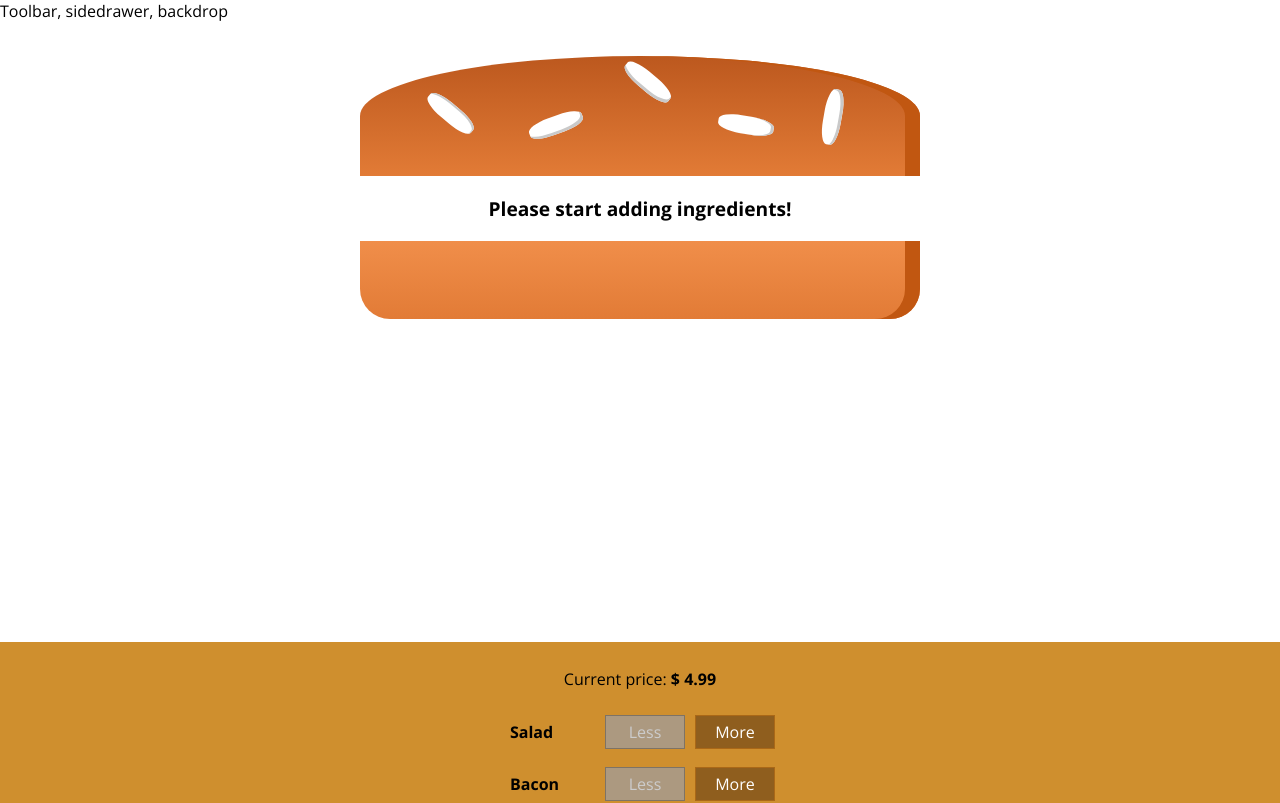
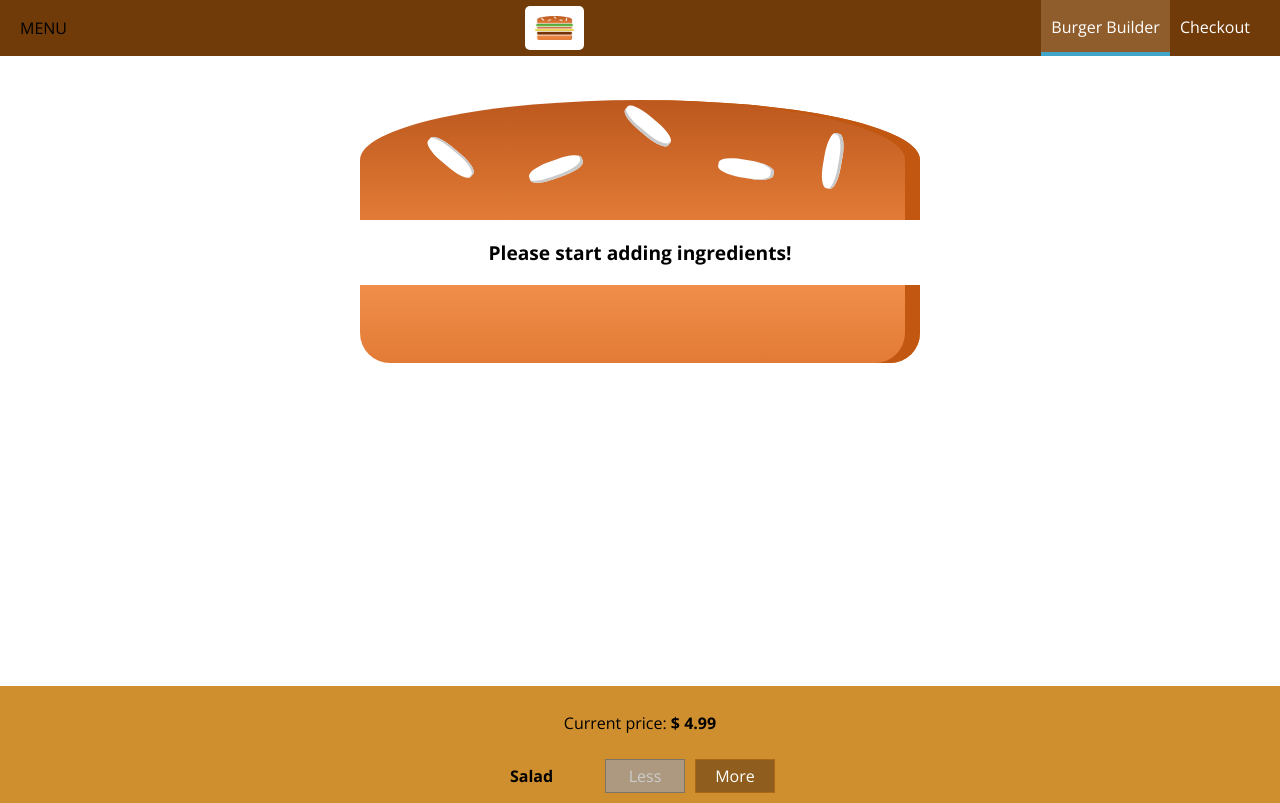
Before and after one commit to gonstoll/burger-builder-app, a React (Create React App) app: page / in a window 1280 px wide. Shown: the top 803 px of the page. Built offline with nearby package versions, Linux system fonts and the light colour scheme.

Commit message:
Toolbar added

```diff
--- a/src/components/Layout/Layout.js
+++ b/src/components/Layout/Layout.js
@@ -2,10 +2,11 @@
 
 import classes from './Layout.module.css';
 import Aux from './../../hoc/Aux';
+import Toolbar from './../Navigation/Toolbar/Toolbar';
 
 const layout = props => (
     <Aux>
-        <div>Toolbar, sidedrawer, backdrop</div>
+        <Toolbar />
         <main className={classes.Content}>
             {props.children}
         </main>
--- a/src/components/Layout/Layout.module.css
+++ b/src/components/Layout/Layout.module.css
@@ -1,3 +1,3 @@
 .Content {
-    margin-top: 20px;
+    margin-top: 86px;
 }
--- /dev/null
+++ b/src/components/Logo/Logo.js
@@ -0,0 +1,12 @@
+import React from 'react';
+
+import burgerLogo from './../../assets/images/burger-logo.png';
+import classes from './Logo.module.css';
+
+const logo = props => (
+    <div className={classes.Logo}>
+        <img src={burgerLogo} alt="MyBurger" />
+    </div>
+);
+
+export default logo;
--- /dev/null
+++ b/src/components/Logo/Logo.module.css
@@ -0,0 +1,9 @@
+.Logo {
+    background-color: white;
+    padding: 10px;
+    height: 80%;
+    box-sizing: border-box;
+    border-radius: 5px;
+}
+
+.Logo img { height: 100%; }
--- /dev/null
+++ b/src/components/Navigation/NavigationItems/NavigationItem/NavigationItem.js
@@ -0,0 +1,13 @@
+import React from 'react';
+
+import classes from './NavigationItem.module.css';
+
+const navigationItem = props => (
+    <li className={classes.NavItem}>
+        <a
+            href={props.link}
+            className={props.active ? classes.active : null}>{props.children}</a>
+    </li>
+);
+
+export default navigationItem;
--- /dev/null
+++ b/src/components/Navigation/NavigationItems/NavigationItem/NavigationItem.module.css
@@ -0,0 +1,25 @@
+.NavItem {
+    margin: 0;
+    box-sizing: border-box;
+    display: flex;
+    align-items: center;
+    height: 100%;
+}
+
+.NavItem a {
+    color: white;
+    text-decoration: none;
+    height: 100%;
+    padding: 16px 10px;
+    border-bottom: 4px solid transparent;
+    box-sizing: border-box;
+    display: block;
+}
+
+.NavItem a:hover,
+.NavItem a:active,
+.NavItem a.active {
+    background-color: #8F5C2C;
+    border-bottom-color: #40A4C8;
+    color: white;
+}
--- /dev/null
+++ b/src/components/Navigation/NavigationItems/NavigationItems.js
@@ -0,0 +1,13 @@
+import React from 'react';
+
+import classes from './NavigationItems.module.css';
+import NavigationItem from './NavigationItem/NavigationItem';
+
+const navigationItems = props => (
+    <ul className={classes.NavItems}>
+        <NavigationItem link="/" active>Burger Builder</NavigationItem>
+        <NavigationItem link="/">Checkout</NavigationItem>
+    </ul>
+);
+
+export default navigationItems;
--- /dev/null
+++ b/src/components/Navigation/NavigationItems/NavigationItems.module.css
@@ -0,0 +1,8 @@
+.NavItems {
+    margin: 0;
+    padding: 0;
+    list-style: none;
+    display: flex;
+    align-items: center;
+    height: 100%;
+}
--- /dev/null
+++ b/src/components/Navigation/Toolbar/Toolbar.js
@@ -0,0 +1,17 @@
+import React from 'react';
+
+import classes from './Toolbar.module.css';
+import Logo from './../../Logo/Logo';
+import NavigationItems from './../NavigationItems/NavigationItems';
+
+const toolbar = props => (
+    <header className={classes.Toolbar}>
+        <div>MENU</div>
+        <Logo />
+        <nav>
+            <NavigationItems />
+        </nav>
+    </header>
+);
+
+export default toolbar;
--- /dev/null
+++ b/src/components/Navigation/Toolbar/Toolbar.module.css
@@ -0,0 +1,18 @@
+.Toolbar {
+    height: 56px;
+    width: 100%;
+    position: fixed;
+    top: 0;
+    left: 0;
+    background-color: #703B09;
+    display: flex;
+    justify-content: space-between;
+    align-items: center;
+    padding: 0 20px;
+    box-sizing: border-box;
+    z-index: 90;
+}
+
+.Toolbar nav {
+    height: 100%;
+}
```
Also changed, not shown: src/assets/images/burger-logo.png (added).
